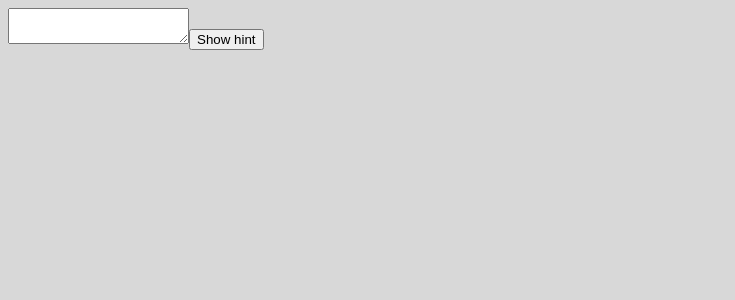
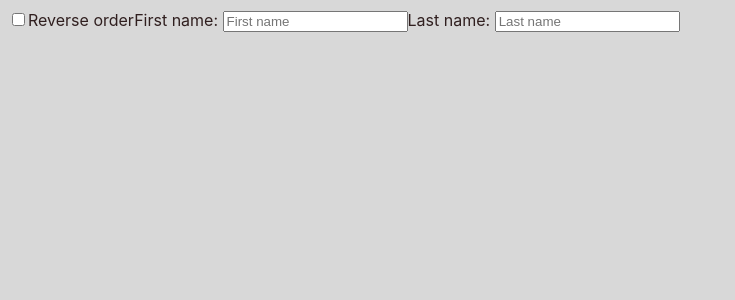
Before and after one commit to muhamash/lws-react-prac, a React (Vite) app: page / in a window 1280 px wide. Shown: the top 300 px of the page, without its empty margins (0-735 px from the left). Built offline with nearby package versions, Linux system fonts and the light colour scheme.

Commit message:
preserved with reversed

```diff
--- a/src/App.jsx
+++ b/src/App.jsx
@@ -1,10 +1,10 @@
 import './App.css'
-import Main from './components/PreserveState/ExHints/Main.jsx'
+import Reversed from './components/PreserveState/ExSwap/Reversed.jsx'
 
 function App() {
   return (
     <div>
-      <Main/>
+      <Reversed/>
     </div>
   )
 }
--- /dev/null
+++ b/src/components/PreserveState/ExSwap/Field.jsx
@@ -0,0 +1,16 @@
+import { useState } from "react";
+export default function Field ( { label } )
+{
+  const [text, setText] = useState('');
+    return (
+        <label>
+            { label }:{ ' ' }
+            <input
+                type="text"
+                value={ text }
+                placeholder={ label }
+                onChange={ e => setText( e.target.value ) }
+            />
+        </label>
+    );
+}
--- /dev/null
+++ b/src/components/PreserveState/ExSwap/Fields.jsx
@@ -0,0 +1,20 @@
+import Field from "./Field";
+
+export default function Fields ( { reverse } )
+{
+    return (
+        <>
+            { reverse ? (
+                <>
+                    <Field key="lastName" label="Last name" />
+                    <Field key="firstName" label="First name" />
+                </>
+            ) : (
+                <>
+                    <Field key="firstName" label="First name" />
+                    <Field key="lastName" label="Last name" />
+                </>
+            ) }
+        </>
+    );
+}
--- /dev/null
+++ b/src/components/PreserveState/ExSwap/Reversed.jsx
@@ -0,0 +1,31 @@
+import { useState } from "react";
+import Fields from "./Fields";
+
+export default function Reversed ()
+{
+  const [reverse, setReverse] = useState(false);
+
+  const toggleReverse = () => {
+    setReverse(prevReverse => !prevReverse);
+  };
+
+  return (
+    <>
+      <Checkbox reverse={reverse} toggleReverse={toggleReverse} />
+      <Fields reverse={reverse} />
+    </>
+  );
+}
+
+function Checkbox({ reverse, toggleReverse }) {
+  return (
+    <label>
+      <input
+        type="checkbox"
+        checked={reverse}
+        onChange={toggleReverse}
+      />
+      Reverse order
+    </label>
+  );
+}
```
